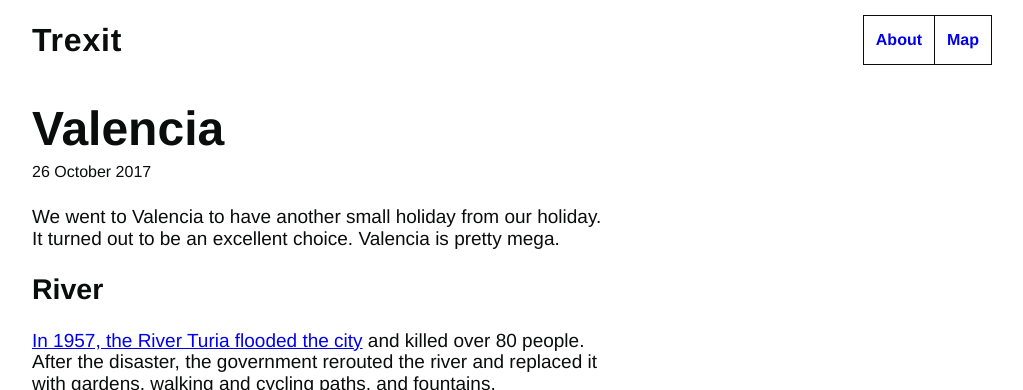
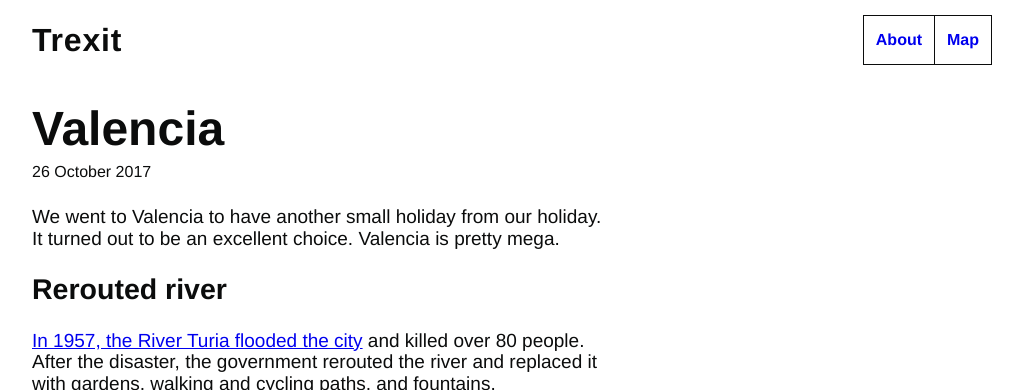
Before and after one commit to tombye/trexit, a Jekyll site: the page built from _posts/2017-10-26-valencia.markdown, in a window 1280 px wide and 900 px high, cut to the strip 0-390 px from the top of the window. Shown: the whole strip, without its empty margins (128-1151 px from the left). Built offline with Jekyll 4.4.1, drawn with Linux system fonts in a browser that asks for light colours.

Commit message:
Update 2017-10-26-valencia.markdown

```diff
--- a/_posts/2017-10-26-valencia.markdown
+++ b/_posts/2017-10-26-valencia.markdown
@@ -7,7 +7,7 @@ categories: jekyll update
 
 We went to Valencia to have another small holiday from our holiday. It turned out to be an excellent choice. Valencia is pretty mega.
 
-## River
+## Rerouted river
 
 [In 1957, the River Turia flooded the city](https://en.m.wikipedia.org/wiki/1957_Valencia_flood) and killed over 80 people. After the disaster, the government rerouted the river and replaced it with gardens, walking and cycling paths, and fountains.
 
```
